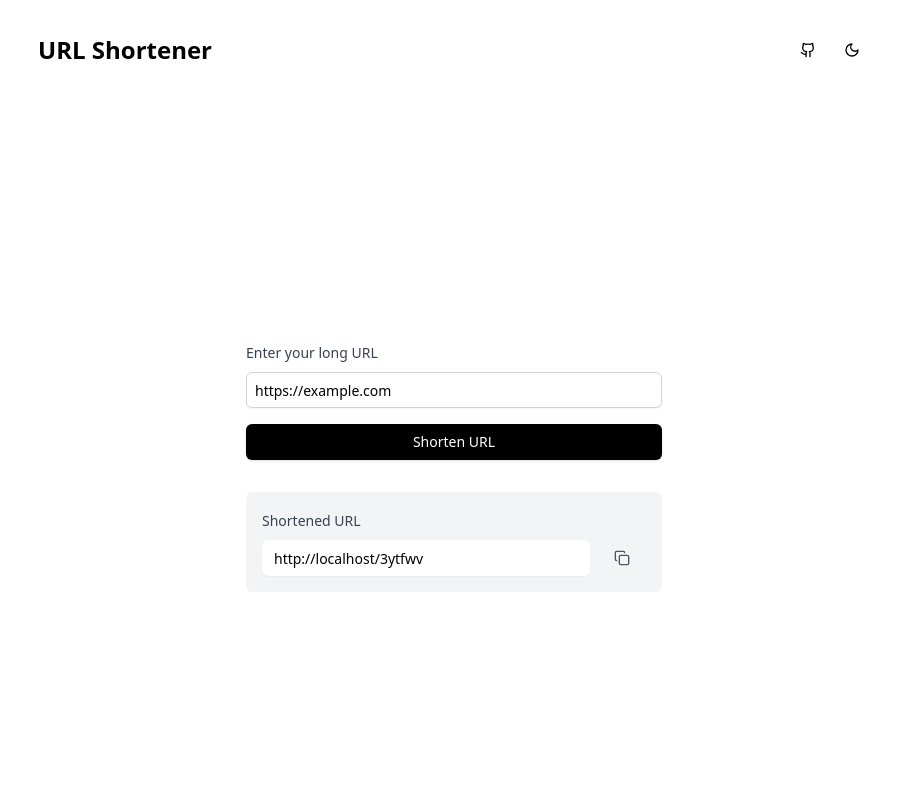
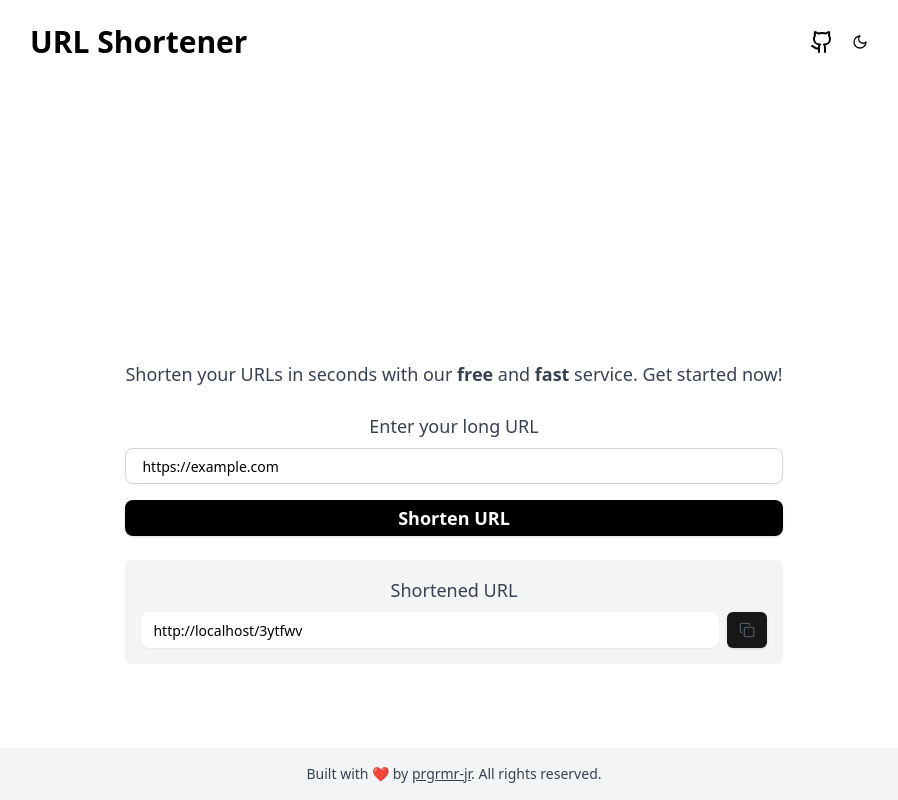
Before and after one commit to prgrmr-jr/url-shortener-web, a Next.js app: page / in a window 1280 px wide. Both pictures are taken after typing "https://example.com" into the empty fields and a click on the button "Shorten URL". Shown: the whole page, without its empty margins (186-1084 px from the left). Built offline with nearby package versions, Linux system fonts and the light colour scheme; no server answers; the database is empty.

Commit message:
improved the Ui

```diff
--- a/src/app/page.tsx
+++ b/src/app/page.tsx
@@ -35,7 +35,6 @@ export default function URLShortener() {
 
   const handleSubmit = async (e: React.FormEvent) => {
     e.preventDefault();
-
     try {
       const generatedShortUrl = Math.random().toString(36).substr(2, 6);
       const shortUrl = `${window.location.origin}/${generatedShortUrl}`;
@@ -58,37 +57,37 @@ export default function URLShortener() {
     }
   };
 
-
-
   return (
-    <div className={`min-h-screen ${isDarkMode ? 'bg-black' : 'bg-white'} transition-colors duration-200 flex flex-col`}>
-      <div className="w-full max-w-4xl mx-auto p-4 sm:p-6 lg:p-8">
-        <header className="flex justify-between items-center mb-8">
-          <h1 className={`text-2xl font-bold ${isDarkMode ? 'text-white' : 'text-black'}`}>URL Shortener</h1>
+    <div className={`min-h-screen flex flex-col ${isDarkMode ? 'bg-black' : 'bg-white'} transition-colors duration-200`}>
+      {/* Header */}
+      <div className="w-full max-w-4xl mx-auto p-4 sm:p-6">
+        <header className="flex justify-between items-center mb-6">
+          <h1 className={`text-3xl font-bold ${isDarkMode ? 'text-white' : 'text-black'}`}>URL Shortener</h1>
           <div className="flex items-center space-x-2">
-            <Button
-              variant="ghost"
-              size="icon"
-              asChild
-              className={isDarkMode ? 'text-white' : 'text-black'}
-            >
             <a href="https://github.com/prgrmr-jr/url-shortener-web.git" target="_blank" rel="noopener noreferrer">
-                <Github className="h-[1.2rem] w-[1.2rem]" />
-                <span className="sr-only">GitHub repository</span>
+              <Github className={`h-6 w-6 ${isDarkMode ? 'text-white' : 'text-black'}`} />
             </a>
-            </Button>
-            <Button variant="ghost" size="icon" onClick={toggleDarkMode} className={isDarkMode ? 'text-white' : 'text-black'}>
-              {isDarkMode ? <Sun className="h-[1.2rem] w-[1.2rem]" /> : <Moon className="h-[1.2rem] w-[1.2rem]" />}
+            <Button variant="ghost" size="icon" onClick={toggleDarkMode}>
+              {isDarkMode ? <Sun className="h-6 w-6" /> : <Moon className="h-6 w-6" />}
             </Button>
           </div>
         </header>
-      </div>
 
-      <div className="flex-grow flex items-center justify-center">
-        <div className="w-full max-w-md px-4">
+        {/* Main Content */}
+        <div className="flex-grow flex items-center justify-center mt-[300px]">
+  <div className="text-center">
+    {/* Tagline */}
+    <p className={`text-lg mb-6 ${isDarkMode ? 'text-gray-300' : 'text-gray-700'}`}>
+  Shorten your URLs in seconds with our <strong>free</strong> and <strong>fast</strong> service. Get started now!
+</p>
+
+
+    {/* Form */}
     <form onSubmit={handleSubmit} className="space-y-4">
-            <div className="space-y-2">
-              <Label htmlFor="url" className={`text-sm ${isDarkMode ? 'text-gray-300' : 'text-gray-700'}`}>Enter your long URL</Label>
+      <div>
+        <Label htmlFor="url" className={`block text-lg font-medium mb-2 ${isDarkMode ? 'text-gray-300' : 'text-gray-700'}`}>
+          Enter your long URL
+        </Label>
         <Input
           id="url"
           type="url"
@@ -96,46 +95,34 @@ export default function URLShortener() {
           value={longUrl}
           onChange={(e) => setLongUrl(e.target.value)}
           required
-                className={`w-full p-2 rounded-md border ${
-                  isDarkMode
-                    ? 'bg-gray-900 border-gray-700 text-white placeholder-gray-500'
-                    : 'bg-white border-gray-300 text-black placeholder-gray-400'
-                } focus:outline-none focus:ring-2 focus:ring-blue-500`}
+          className={`w-full p-4 text-lg rounded-lg border ${isDarkMode ? 'bg-gray-800 border-gray-700 text-white' : 'bg-white border-gray-300 text-black'} focus:ring-2 focus:ring-blue-500`}
         />
       </div>
+
       <Button
         type="submit"
-              className={`w-full py-2 px-4 rounded-md ${
-                isDarkMode
-                  ? 'bg-white hover:text-gray text-black'
-                  : 'bg-black hover:bg-gray-900 text-white'
-              } transition-colors duration-200`}
+        className={`w-full py-4 text-lg font-semibold rounded-lg ${isDarkMode ? 'bg-white text-black' : 'bg-black text-white'} transition-colors hover:opacity-90`}
       >
         Shorten URL
       </Button>
     </form>
 
+            {/* Shortened URL Display */}
             {shortUrl && (
-  <div className={`mt-8 p-4 rounded-md ${isDarkMode ? 'bg-gray-900' : 'bg-gray-100'}`}>
-    <Label className={`text-sm font-medium ${isDarkMode ? 'text-gray-300' : 'text-gray-700'}`}>Shortened URL</Label>
+              <div className={`mt-6 p-4 rounded-md ${isDarkMode ? 'bg-gray-800' : 'bg-gray-100'}`}>
+                <Label className={`block text-lg font-medium mb-2 ${isDarkMode ? 'text-gray-300' : 'text-gray-700'}`}>Shortened URL</Label>
                 <div className="mt-2 flex items-center">
                   <Input
                     value={shortUrl}
                     readOnly
-        className={`flex-grow pr-10 ${
-          isDarkMode
-            ? 'bg-gray-800 text-white'
-            : 'bg-white text-black'
-        } rounded-md border-0 focus:ring-2 focus:ring-blue-500`}
+                    className={`flex-grow p-3 text-lg rounded-lg ${isDarkMode ? 'bg-gray-900 text-white' : 'bg-white text-black'} border-0`}
                   />
                   <Button
                     type="button"
-        variant="ghost"
-        className={`ml-2 ${isDarkMode ? 'text-gray-400 hover:text-white' : 'text-gray-600 hover:text-black'}`}
+                    className={`ml-2 p-3 rounded-md  ${isDarkMode ? 'text-gray-400 hover:text-white' : 'text-gray-600 hover:text-black'}`}
                     onClick={() => navigator.clipboard.writeText(shortUrl)}
                   >
-        <Copy className="h-4 w-4" />
-        <span className="sr-only">Copy</span>
+                    <Copy className="h-5 w-5" />
                   </Button>
                 </div>
               </div>
@@ -143,5 +130,13 @@ export default function URLShortener() {
           </div>
         </div>
       </div>
-  )
+
+      {/* Footer */}
+      <footer className={`py-4 text-center mt-auto ${isDarkMode ? 'bg-gray-900 text-gray-400' : 'bg-gray-100 text-gray-700'}`}>
+        <p className="text-sm">
+          Built with ❤️ by <a href="https://github.com/prgrmr-jr" target='_blank' className="underline">prgrmr-jr</a>. All rights reserved.
+        </p>
+      </footer>
+    </div>
+  );
 }
```
Lines whose indentation alone changed are shown as unchanged.
